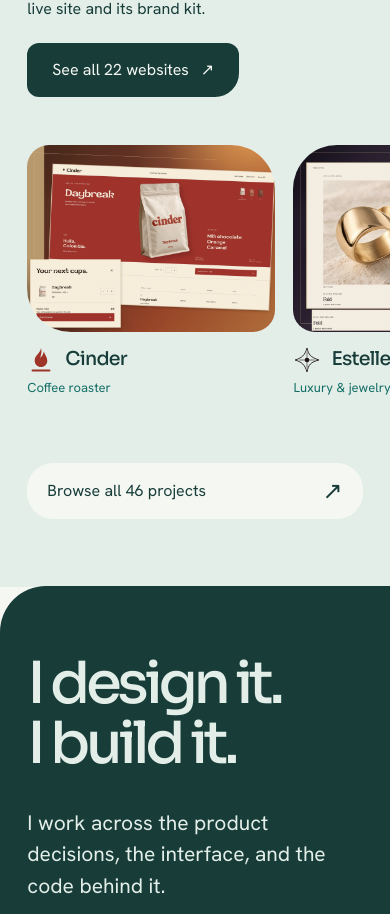
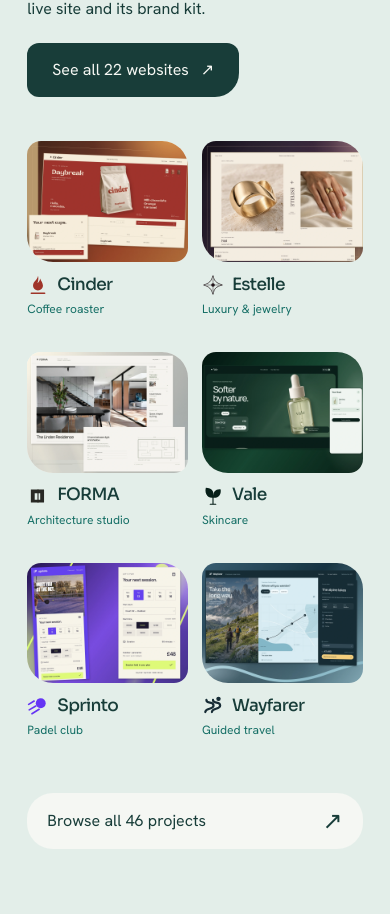
Before and after one commit to pablomanjarres/personal-website, a Next.js app: page / in a window 390 px wide. Shown: the part 3958-4872 px from the top of the page. Built offline with nearby package versions, Linux system fonts and the light colour scheme; a web font is replaced by a local one.

Commit message:
Show the homepage website shelf as a two-column grid on phones
The horizontal strip left the next card blank until it was swiped fully
into view, because lazy images inside a scroller wait for that. A
two-column grid shows all six studies at once.

Refs #88

```diff
--- a/app/home/StudioBody.tsx
+++ b/app/home/StudioBody.tsx
@@ -42,7 +42,7 @@ function WebsiteShelfSection({ shelf }: { shelf: WebsiteShelf }) {
         {shelf.items.map(item => (
           <li key={item.project.slug} className={styles.site} data-website={item.project.slug} data-reveal="media">
             <Link href={item.href} className={`${interaction.action} ${styles.siteLink}`}>
-              <StudyMedia asset={item.preview} className={styles.siteVisual} caption={false} sizes="(max-width: 700px) 64vw, (max-width: 1000px) 42vw, (max-width: 1409px) 28vw, 395px" />
+              <StudyMedia asset={item.preview} className={styles.siteVisual} caption={false} sizes="(max-width: 1000px) 43vw, (max-width: 1409px) 28vw, 395px" />
               <span className={styles.siteName}>
                 {item.project.identity && <ProjectLogo identity={item.project.identity} title="" className={styles.siteLogo} />}
                 {item.project.title}
--- a/app/home/studio-body.module.css
+++ b/app/home/studio-body.module.css
@@ -139,11 +139,11 @@
   .websitesHeading { margin-bottom: 36px; }
   .websitesHeading h3 { font-size: 40px; }
   .websitesIntro p { font-size: 16px; }
-  .sites { grid-template-columns: none; grid-auto-flow: column; grid-auto-columns: 74%; gap: 18px; margin-inline: -7vw; padding: 4px 7vw 12px; overflow-x: auto; overscroll-behavior-x: contain; scroll-snap-type: x mandatory; scroll-padding-inline: 7vw; scrollbar-width: none; }
-  .sites::-webkit-scrollbar { display: none; }
-  .site { scroll-snap-align: start; }
-  .site:nth-child(n) { --reveal-delay: 0ms; }
-  .siteName { font-size: 19px; margin-top: 14px; }
+  .sites { gap: 34px 14px; }
+  .siteVisual, .site:nth-child(even) .siteVisual { border-radius: 14px 26px 14px 26px; }
+  .siteName { gap: 8px; margin-top: 12px; font-size: 17px; }
+  .siteLogo { width: 22px; height: 22px; border-radius: 6px; }
+  .siteCategory { font-size: 12px; }
   .archive { margin-top: 54px; padding-inline: 20px; }
   .practice { padding: 68px 0; border-radius: 46px 0 0 0; }
   .practiceInner { display: block; }
```
